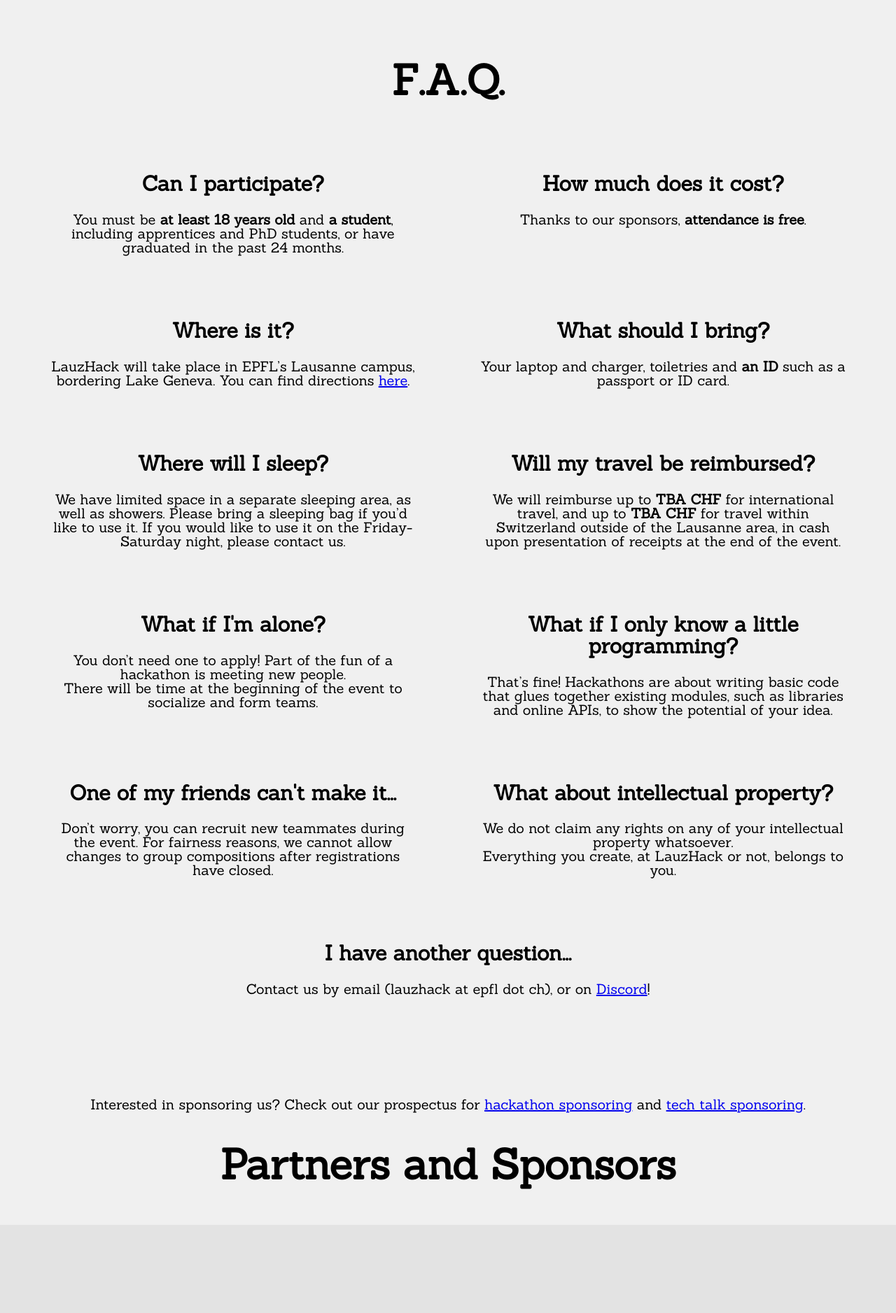
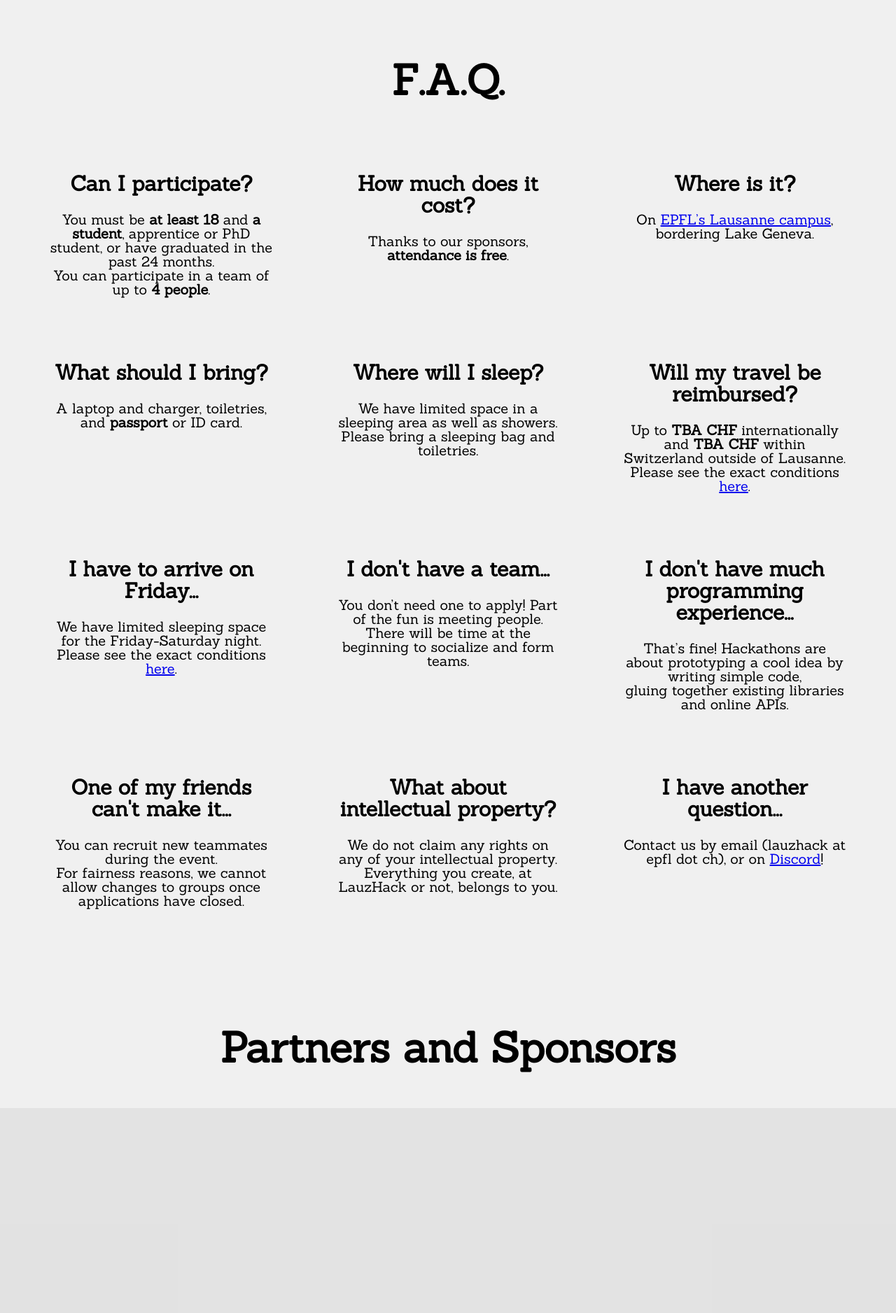
Before and after one commit to LauzHack/LauzHack.github.io, a Jekyll site: the page built from index.html, in a window 1280 px wide. Shown: the part 2061-3938 px from the top of the page at 70% size. Built offline with Jekyll 4.4.1, drawn with Linux system fonts in a browser that asks for light colours.

Commit message:
Improve FAQ

```diff
--- a/_data/faq.yml
+++ b/_data/faq.yml
@@ -7,8 +7,9 @@
 
 - q: Can I participate?
   a: |-
-        You must be **at least 18 years old** and **a student**, including apprentices and PhD students,
+        You must be **at least 18** and **a student**, apprentice or PhD student,
         or have graduated in the past 24 months.
+        You can participate in a team of up to **4 people**.
 
 - q: How much does it cost?
   a: |-
@@ -16,41 +17,44 @@
 
 - q: Where is it?
   a: |-
-        LauzHack will take place in EPFL's Lausanne campus, bordering Lake Geneva.
-        You can find directions [here](https://www.epfl.ch/campus/visitors/coming-to-epfl/).
+        On [EPFL's Lausanne campus](https://www.epfl.ch/campus/visitors/coming-to-epfl/), bordering Lake Geneva.
 
 - q: What should I bring?
   a: |-
-        Your laptop and charger, toiletries and **an ID** such as a passport or ID card.
+        A laptop and charger, toiletries, and **passport** or ID card.
 
 - q: Where will I sleep?
   a: |-
-        We have limited space in a separate sleeping area, as well as showers.
-        Please bring a sleeping bag if you'd like to use it.
-        If you would like to use it on the Friday-Saturday night, please contact us.
+        We have limited space in a sleeping area as well as showers.
+        Please bring a sleeping bag and toiletries.
 
 - q: Will my travel be reimbursed?
   a: |-
-        We will reimburse up to **TBA CHF** for international travel,
-        and up to **TBA CHF** for travel within Switzerland outside of the Lausanne area,
-        in cash upon presentation of receipts at the end of the event.
+        Up to **TBA CHF** internationally and **TBA CHF** within Switzerland outside of Lausanne.
+        Please see the exact conditions [here](/policies).
 
-- q: What if I'm alone?
+- q: I have to arrive on Friday...
   a: |-
-        You don't need one to apply! Part of the fun of a hackathon is meeting new people.
-        There will be time at the beginning of the event to socialize and form teams.
+       We have limited sleeping space for the Friday-Saturday night.
+       Please see the exact conditions [here](/policies).
 
-- q: What if I only know a little programming?
+- q: I don't have a team...
   a: |-
-        That's fine! Hackathons are about writing basic code that glues together existing modules,
-        such as libraries and online APIs, to show the potential of your idea.
+        You don't need one to apply! Part of the fun is meeting people.
+        There will be time at the beginning to socialize and form teams.
+
+- q: I don't have much programming experience...
+  a: |-
+        That's fine! Hackathons are about prototyping a cool idea by writing simple code,
+        gluing together existing libraries and online APIs.
 
 - q: One of my friends can't make it...
-  a: Don't worry, you can recruit new teammates during the event.
-     For fairness reasons, we cannot allow changes to group compositions after registrations have closed.
+  a: |-
+        You can recruit new teammates during the event.
+        For fairness reasons, we cannot allow changes to groups once applications have closed.
 
 - id: ip
   q: What about intellectual property?
   a: |-
-        We do not claim any rights on any of your intellectual property whatsoever.
+        We do not claim any rights on any of your intellectual property.
         Everything you create, at LauzHack or not, belongs to you.
--- a/index.html
+++ b/index.html
@@ -72,12 +72,12 @@ layout: default
     <h1 id="faq">F.A.Q.</h1>
     <div class="items-container">
       {% for item in site.data.faq %}
-        <div class="item-generic">
+        <div class="item-small">
           <h2 {% if item.id %} id="{{ item.id }}" {% endif %}>{{ item.q }}</h2>
           <p>{{ item.a | markdownify }}</p>
         </div>
       {% endfor %}
-      <div class="item-generic">
+      <div class="item-small">
         <h2>I have another question...</h2>
         <p>
           Contact us by email ({{ site.data.info.email }}),
@@ -88,12 +88,6 @@ layout: default
 </section>
 {% if site.data.sponsors %}
   <section class="section-sponsors">
-    {% if site.data.sponsors.show_prospectus %}
-      <div>
-        <p>Interested in sponsoring us? Check out our prospectus for <a href="/pdf/sponsor-prospectus.pdf">hackathon sponsoring</a> and <a href="/pdf/tech-talk-sponsoring.pdf">tech talk sponsoring</a>.</p>
-      </div>
-    {% endif %}
-
     {% for tier in site.data.sponsors.tiers %}
       {% if tier[1].show_title %}
         <h1>{{ tier[0] }}</h1>
@@ -128,6 +122,11 @@ layout: default
         </div>
       {% endif %}
     {% endfor %}
+    {% if site.data.sponsors.show_prospectus %}
+      <div>
+        <p>Interested in sponsoring us? Check out our prospectus for <a href="/pdf/sponsor-prospectus.pdf">hackathon sponsoring</a> and <a href="/pdf/tech-talk-sponsoring.pdf">tech talk sponsoring</a>.</p>
+      </div>
+    {% endif %}
   </section>
 {% endif %}
 
--- a/style.css
+++ b/style.css
@@ -49,6 +49,13 @@ section > * {
   flex-grow: 1;
   flex-basis: 42.7%;
   padding: 2% 3.65%;
+}
+
+.item-small {
+  flex-grow: 1;
+  flex-basis: 26%;
+  padding: 2% 3.65%;
+  min-width: 15em;
 }
 
 h1 {
```
